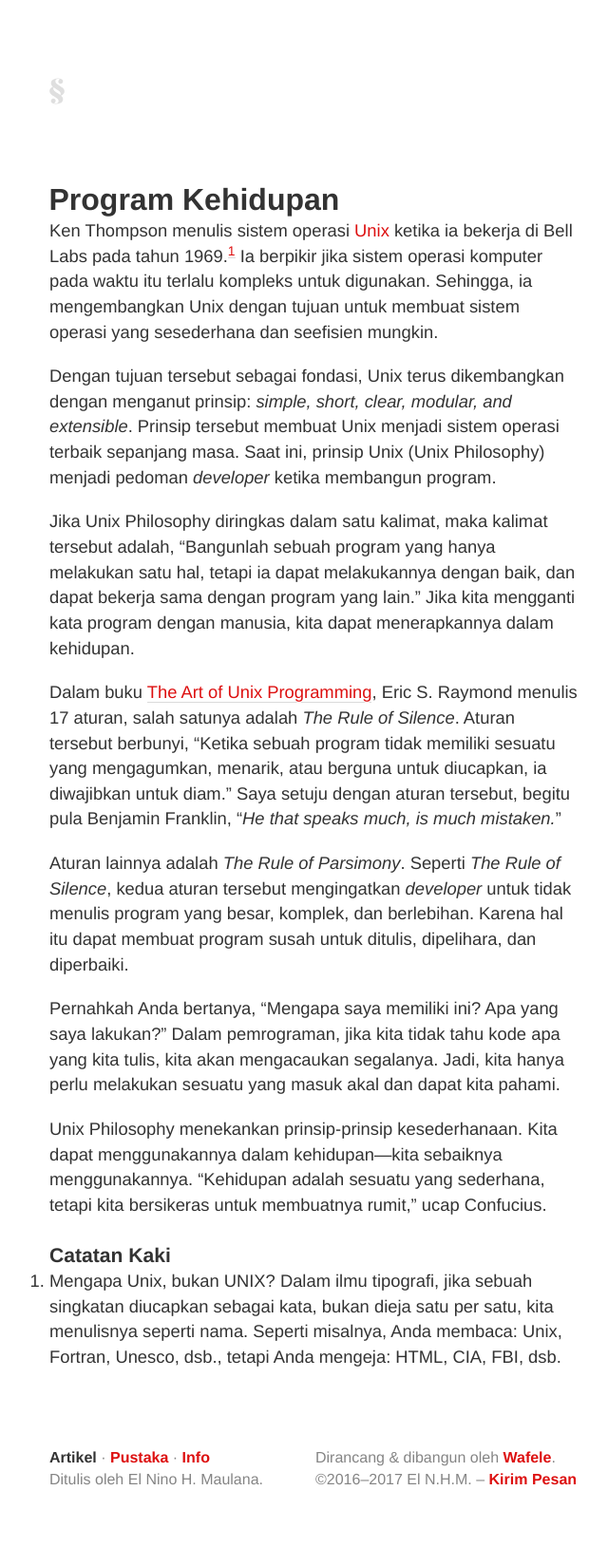
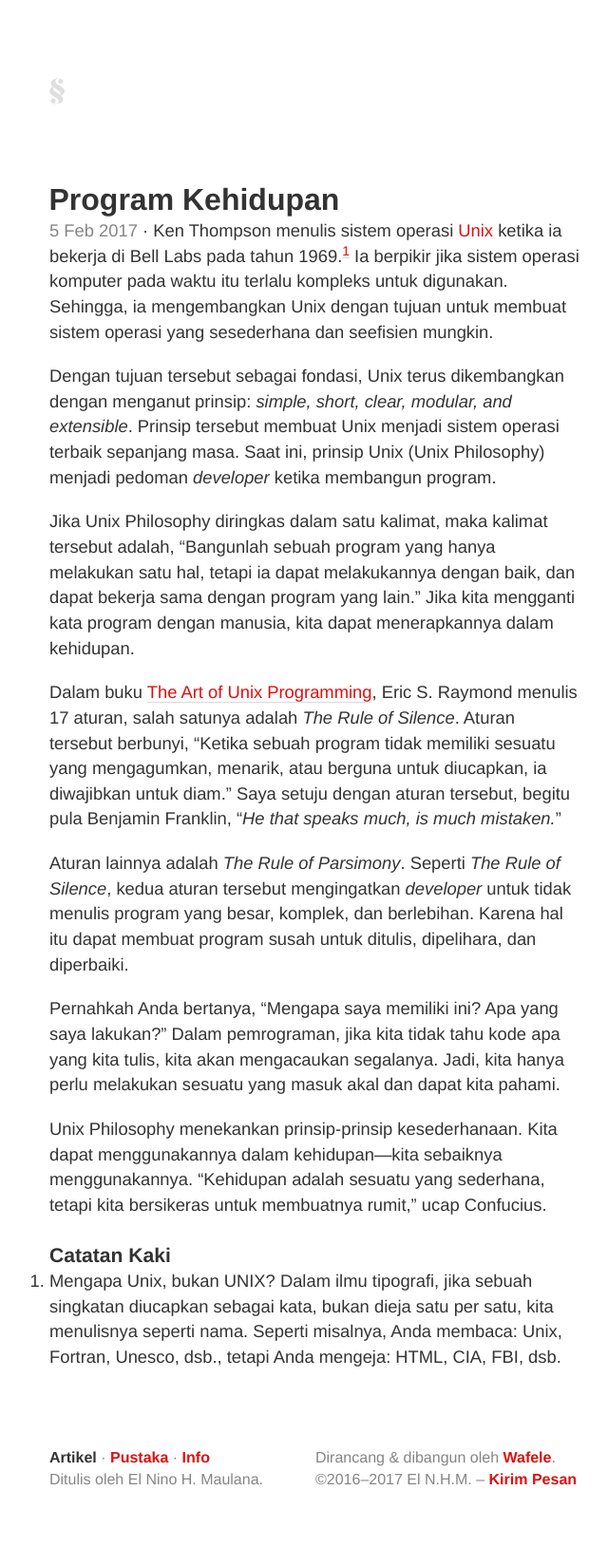
Before and after one commit to tertanda/elnino.github.io, a Jekyll site: the page built from artikel/_posts/2017-02-05-program-kehidupan.md, in a window 1280 px wide. Shown: the whole page at 95% size, without its empty margins (308-948 px from the left). Built offline with Jekyll 4.4.1, drawn with Linux system fonts in a browser that asks for light colours.

Commit message:
Program Kehidupan

```diff
--- a/artikel/_posts/2017-02-05-program-kehidupan.md
+++ b/artikel/_posts/2017-02-05-program-kehidupan.md
@@ -10,7 +10,7 @@ meta     : Unix Philosophy sebagai prinsip dan pedoman hidup.
 
 # Program Kehidupan
 
-<p>Ken Thompson menulis sistem operasi <a href="https://id.wikipedia.org/wiki/Unix" title="Unix" target="_blank">Unix</a> ketika ia bekerja di Bell Labs pada tahun 1969.<sup><a href="#footnotes" title="Catatan Nr.1">1</a></sup> Ia berpikir jika sistem operasi komputer pada waktu itu terlalu kompleks untuk digunakan. Sehingga, ia mengembangkan Unix dengan tujuan untuk membuat sistem operasi yang sesederhana dan seefisien mungkin.</p>
+<p><date class="site-post__info">5 Feb 2017</date> &middot; Ken Thompson menulis sistem operasi <a href="https://id.wikipedia.org/wiki/Unix" title="Unix" target="_blank">Unix</a> ketika ia bekerja di Bell Labs pada tahun 1969.<sup><a href="#footnotes" title="Catatan Nr.1">1</a></sup> Ia berpikir jika sistem operasi komputer pada waktu itu terlalu kompleks untuk digunakan. Sehingga, ia mengembangkan Unix dengan tujuan untuk membuat sistem operasi yang sesederhana dan seefisien mungkin.</p>
 
 Dengan tujuan tersebut sebagai fondasi, Unix terus dikembangkan dengan menganut prinsip: *simple, short, clear, modular, and extensible*. Prinsip tersebut membuat Unix menjadi sistem operasi terbaik sepanjang masa. Saat ini, prinsip Unix (Unix Philosophy) menjadi pedoman *developer* ketika membangun program.
 
```
